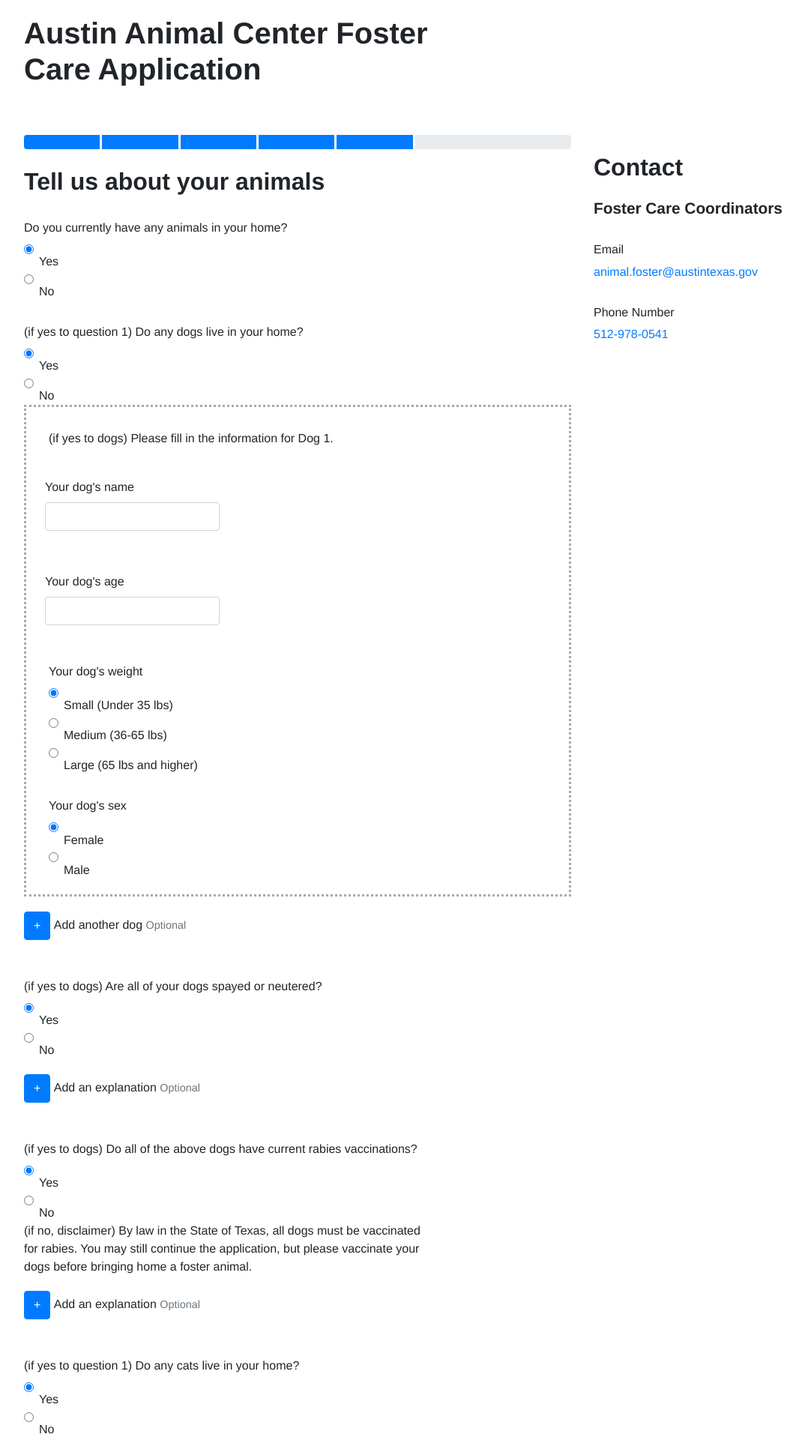
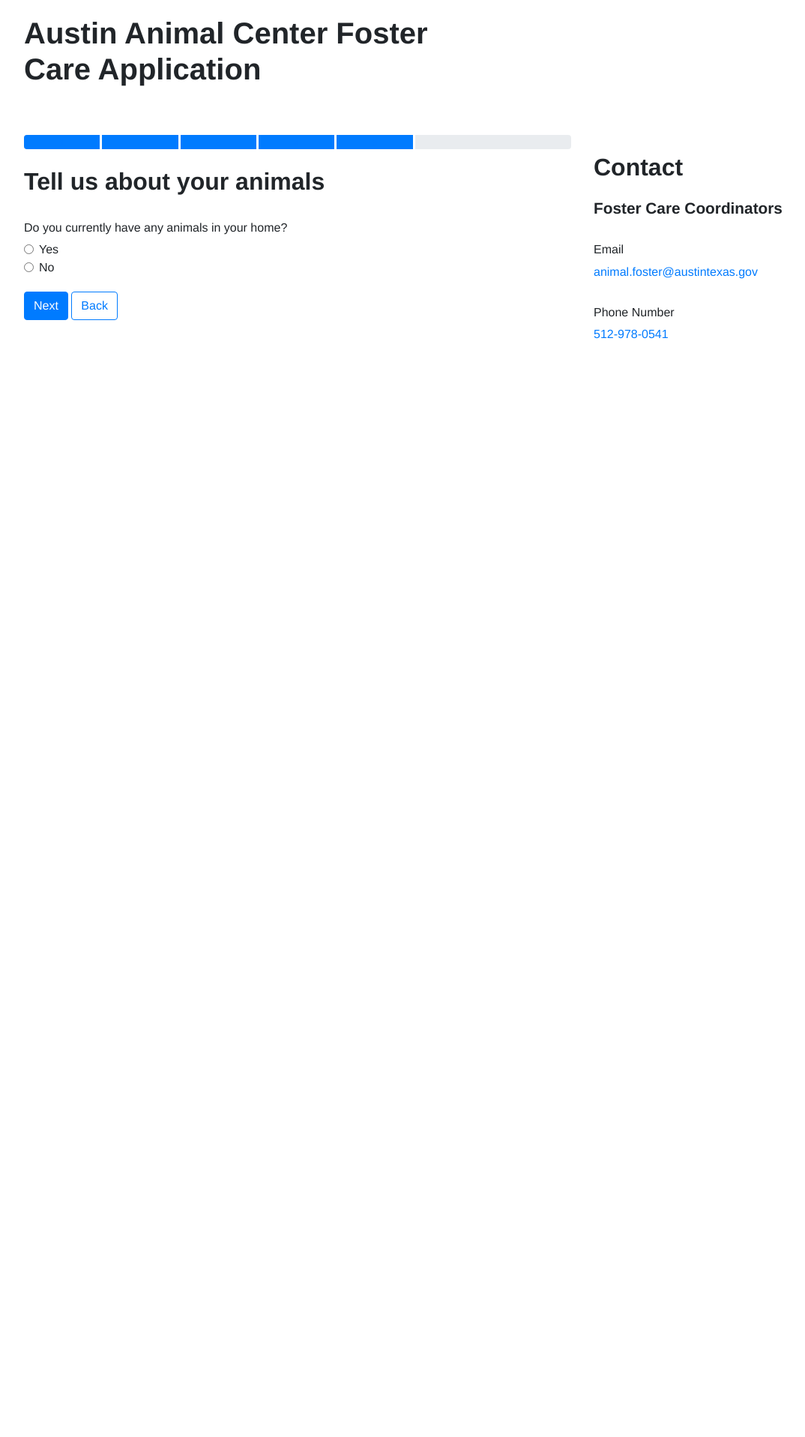
Before and after one commit to cityofaustin/prototypeform, a Jekyll site: the page built from Animal_info.html, in a window 1280 px wide. Shown: the top 1917 px of the page at 75% size, without its empty margins (53-1127 px from the left). Built offline with Jekyll 4.4.1, drawn with Linux system fonts in a browser that asks for light colours; after the commit the page ends 900 px from its top, so only the background shows below that; some of the changed text lies outside the part shown.

Commit message:
Merge remote-tracking branch 'origin/master'
# Conflicts:
#	Animal_info.html

```diff
--- a/Animal_info.html
+++ b/Animal_info.html
@@ -9,12 +9,14 @@
   <div class="progress-bar" role="progressbar" style="width: 14.29%" aria-valuenow="14.29" aria-valuemin="0" aria-valuemax="100"><a href="Home_info.html">4</a></div>
   <div class="progress-bar" role="progressbar" style="width: 14.29%" aria-valuenow="14.29" aria-valuemin="0" aria-valuemax="100"><a href="Animal_info.html">5</a></div>
 </div>
+
 <h2>Tell us about your animals</h2>
+
 <form>
-  <div>
+  <div class="js-have-animals-selection">
     <h5>Do you currently have any animals in your home?</h5>
     <div class="form-check">
-        <input class="form-check-input" type="radio" name="animalsRadios" id="animalsRadios1" value="Yes" checked>
+      <input class="form-check-input" type="radio" name="animalsRadios" id="animalsRadios1" value="Yes">
       <label class="form-check-label" for="animalsRadios1">
       Yes
       </label>
@@ -26,10 +28,13 @@
       </label>
     </div>
   </div>
-  <div>
+
+  <div class="d-none js-have-animals-followup">
+
     <h5>(if yes to question 1) Do any dogs live in your home?</h5>
+    <div class="js-have-dog-selection">
       <div class="form-check">
-          <input class="form-check-input" type="radio" name="dogsRadios" id="dogsRadios1" value="Yes" checked>
+        <input class="form-check-input" type="radio" name="dogsRadios" id="dogsRadios1" value="Yes">
         <label class="form-check-label" for="dogsRadios1">
         Yes
         </label>
@@ -41,8 +46,10 @@
         </label>
       </div>
     </div>
-  <div class="animal-info">
+
+    <div class="animal-info js-have-dog-followup d-none">
       <h5>(if yes to dogs) Please fill in the information for Dog 1.</h5>
+
       <div class="form-row">
         <div class="form-group">
           <label for="inputDog_name">Your dog's name</label>
@@ -57,7 +64,7 @@
       </div>
       <h5>Your dog's weight</h5>
       <div class="form-check">
-          <input class="form-check-input" type="radio" name="Dog_weightRadios" id="Dog_weightRadios1" value="Small (Under 35 lbs)" checked>
+        <input class="form-check-input" type="radio" name="Dog_weightRadios" id="Dog_weightRadios1" value="Small (Under 35 lbs)">
         <label class="form-check-label" for="Dog_weightRadios1">
         Small (Under 35 lbs)
         </label>
@@ -76,7 +83,7 @@
       </div>
       <h5>Your dog's sex</h5>
       <div class="form-check">
-          <input class="form-check-input" type="radio" name="Dog_sexRadios" id="Dog_sexRadios1" value="Female" checked>
+        <input class="form-check-input" type="radio" name="Dog_sexRadios" id="Dog_sexRadios1" value="Female">
         <label class="form-check-label" for="Dog_sexRadios1">
         Female
         </label>
@@ -88,17 +95,18 @@
         </label>
       </div>
     </div>
-  <div>
+
+    <div class="js-have-dog-followup d-none">
       <a class="btn btn-primary" href="#" role="button">+</a>
       <span>Add another dog</span>
       <small id="add_dogHelpInline" class="text-muted">
           Optional
       </small>
     </div>
-  <div>
+    <div class="js-have-dog-followup d-none">
       <h5>(if yes to dogs) Are all of your dogs spayed or neutered?</h5>
       <div class="form-check">
-          <input class="form-check-input" type="radio" name="dog_spayedRadios" id="dog_spayedRadios1" value="Yes" checked>
+        <input class="form-check-input" type="radio" name="dog_spayedRadios" id="dog_spayedRadios1" value="Yes">
         <label class="form-check-label" for="dog_spayedRadios1">
         Yes
         </label>
@@ -109,14 +117,13 @@
         No
         </label>
       </div>
-  </div>
-  <div>
       {% include add_explanation.html %}
     </div>
-  <div>
+    <div class="js-have-dog-followup d-none">
+      <div class="js-dog-rabies-selector">
         <h5>(if yes to dogs) Do all of the above dogs have current rabies vaccinations?</h5>
         <div class="form-check">
-          <input class="form-check-input" type="radio" name="dog_rabiesRadios" id="dog_rabiesRadios1" value="Yes" checked>
+          <input class="form-check-input" type="radio" name="dog_rabiesRadios" id="dog_rabiesRadios1" value="Yes">
           <label class="form-check-label" for="dog_rabiesRadios1">
           Yes
           </label>
@@ -127,17 +134,21 @@
           No
           </label>
         </div>
-      <div>
-        <span>(if no, disclaimer) By law in the State of Texas, all dogs must be vaccinated for rabies. You may still continue the application, but please vaccinate your dogs before bringing home a foster animal.</span>
+      </div>
+      <div class="alert alert-warning d-none js-dog-rabies-alert">
+        <p>(if no, disclaimer) By law in the State of Texas, all dogs must be vaccinated for rabies. You may still continue the application, but please vaccinate your dogs before bringing home a foster animal.</p>
+      </div>
+      {% include add_explanation.html %}
     </div>
   </div>
-  <div>
-      {% include add_explanation.html %}
-  </div>
-  <div>
+
+
+
+  <div class="d-none js-have-animals-followup">
+    <div class="js-have-cat-selection">
       <h5>(if yes to question 1) Do any cats live in your home?</h5>
       <div class="form-check">
-          <input class="form-check-input" type="radio" name="catsRadios" id="catsRadios1" value="Yes" checked>
+        <input class="form-check-input" type="radio" name="catsRadios" id="catsRadios1" value="Yes">
         <label class="form-check-label" for="catsRadios1">
           Yes
         </label>
@@ -149,7 +160,8 @@
         </label>
       </div>
     </div>
-  <div class="animal-info">
+
+    <div class="animal-info d-none js-have-cat-followup">
       <h5>(if yes to cats) Please fill in the information for Cat 1.</h5>
       <div class="form-row">
         <div class="form-group">
@@ -165,7 +177,7 @@
       </div>
       <h5>Your cat's sex</h5>
       <div class="form-check">
-          <input class="form-check-input" type="radio" name="Cat_sexRadios" id="Cat_sexRadios1" value="Female" checked>
+        <input class="form-check-input" type="radio" name="Cat_sexRadios" id="Cat_sexRadios1" value="Female">
         <label class="form-check-label" for="Cat_sexRadios1">
         Female
         </label>
@@ -177,17 +189,17 @@
         </label>
       </div>
     </div>
-  <div>
+    <div class="d-none js-have-cat-followup">
       <a class="btn btn-primary" href="#" role="button">+</a>
       <span>Add another cat</span>
       <small id="add_CatHelpInline" class="text-muted">
         Optional
       </small>
     </div>
-  <div>
+    <div class="d-none js-have-cat-followup">
       <h5>(if yes to cats) Are all of your cats spayed or neutered?</h5>
       <div class="form-check">
-        <input class="form-check-input" type="radio" name="cat_spayedRadios" id="cat_spayedRadios1" value="Yes" checked>
+          <input class="form-check-input" type="radio" name="cat_spayedRadios" id="cat_spayedRadios1" value="Yes">
           <label class="form-check-label" for="cat_spayedRadios1">
           Yes
           </label>
@@ -198,14 +210,14 @@
         No
         </label>
       </div>
-  </div>
-  <div>
       {% include add_explanation.html %}
     </div>
-  <div>
+
+    <div class="d-none js-have-cat-followup">
+      <div class="js-cat-rabies-selector">
         <h5>(if yes to cats) Do all of the above cats have current rabies vaccinations?</h5>
         <div class="form-check">
-          <input class="form-check-input" type="radio" name="cat_rabiesRadios" id="cat_rabiesRadios1" value="Yes" checked>
+          <input class="form-check-input" type="radio" name="cat_rabiesRadios" id="cat_rabiesRadios1" value="Yes">
           <label class="form-check-label" for="cat_rabiesRadios1">
             Yes
           </label>
@@ -216,17 +228,22 @@
             No
           </label>
         </div>
-      <div>
-        <span>(if no, disclaimer) By law in the State of Texas, all cats must be vaccinated for rabies. You may still continue the application, but please vaccinate your cats before bringing home a foster animal.</span>
+      </div>
+      <div class="d-none alert alert-warning js-cat-rabies-alert">
+        <p>
+          (if no, disclaimer) By law in the State of Texas, all cats must be vaccinated for rabies. You may still continue the application, but please vaccinate your cats before bringing home a foster animal.
+        </p>
+      </div>
+      {% include add_explanation.html %}
     </div>
   </div>
-  <div>
-      {% include add_explanation.html %}
-  </div>
-  <div>
+
+
+  <div class="d-none js-have-animals-followup">
+    <div class="js-have-other-selection">
       <h5>(if yes to question 1) Do any other types of animals live in your home?</h5>
       <div class="form-check">
-          <input class="form-check-input" type="radio" name="other_animalsRadios" id="other_animalsRadios1" value="Yes" checked>
+        <input class="form-check-input" type="radio" name="other_animalsRadios" id="other_animalsRadios1" value="Yes">
         <label class="form-check-label" for="other_animalsRadios1">
           Yes
         </label>
@@ -238,19 +255,25 @@
         </label>
       </div>
     </div>
+
+    <div class="js-have-other-followup d-none">
       <div class="form-row">
         <div class="form-group">
           <label for="inputAnimal_types">(if yes to other animals) Please list your other types of animals.</label>
           <textarea class="form-control" id="inputAnimal_types" rows="3" ></textarea>
         </div>
       </div>
-  <div>
+    </div>
+  </div>
+
+  <div class="d-none js-have-animals-followup">
+    <div class="js-seperate-animals-selector">
       <h5>(if yes to 1st animal question) Inside your home, are you able to separate your foster animals from your own animals if needed?</h5>
       <small id="separateHelpBlock" class="form-text text-muted">
         If the foster animal has new vaccinations or becomes ill, they and your animals should be separated for each other's safety and well-being.
       </small>
       <div class="form-check">
-          <input class="form-check-input" type="radio" name="separateRadios" id="separateRadios1" value="Yes" checked>
+          <input class="form-check-input" aria-describedby="separateHelpBlock" type="radio" name="separateRadios" id="separateRadios1" value="Yes" checked>
           <label class="form-check-label" for="separateRadios1">
           Yes
           </label>
@@ -267,13 +290,13 @@
         Maybe
         </label>
       </div>
-      <div>
+    </div>
+    <div class="d-none alert alert-warning js-seperate-animals-alert">
       <span>(If no or maybe, disclaimer) It is important that you have a plan in place to separate foster pets from your pets for their safety and well-being. It can be as simple as keeping them in separate rooms, crates, or using a baby gate as a barrier. Before taking home a foster animal, please consider your options and determine how you could separate the animal if needed.</span>
     </div>
-  </div>
-  <div>
     {% include add_explanation.html %}
   </div>
+
   <a class="btn btn-primary" href="Help_info.html" role="button">Next</a>
   <a class="btn btn-outline-primary" href="Home_info.html" role="button">Back</a>
 </form>
--- a/Yourself_info.html
+++ b/Yourself_info.html
@@ -8,10 +8,10 @@
 </div>
 <h2>Tell us about yourself</h2>
 <form>
-    <div>
+    <div class="js-age-selection">
       <h5>Are you age 18 or older?</h5>
       <div class="form-check">
-          <input class="form-check-input" type="radio" name="applicant_ageRadios" id="applicant_ageRadios1" value="Yes" checked>
+          <input class="form-check-input" type="radio" name="applicant_ageRadios" id="applicant_ageRadios1" value="Yes">
           <label class="form-check-label" for="applicant_ageRadios1">
           Yes
           </label>
@@ -21,13 +21,16 @@
           <label class="form-check-label" for="applicant_ageRadios2">
           No
           </label>
-          <!-- If they choose "no" then send them to a denial screen with the message, "Unfortunately, we cannot accept your application at this time. Please ask a member of your household who is over 18 to apply. If you are applying to fulfill volunteer hours, you can still foster and receive credit even though someone else filled out the application." -->
+          <div class="alert alert-danger d-none js-age-disqualifier-alert" role="alert">
+            <h2>Sorry</h2>
+            <p>Unfortunately, we cannot accept your application at this time. Please ask a member of your household who is over 18 to apply. If you are applying to fulfill volunteer hours, you can still foster and receive credit even though someone else filled out the application.</p>
+          </div>
       </div>
     </div>
-    <div>
+    <div class="js-transportation-selection">
       <h5>We provide all veterinary care at no cost to you. Do you have reliable transportation to bring your foster animal to the Austin Animal Center for veterinary care or in the event of an emergency?</h5>
       <div class="form-check">
-          <input class="form-check-input" type="radio" name="transportationRadios" id="transportationRadios1" value="Yes" checked>
+          <input class="form-check-input" type="radio" name="transportationRadios" id="transportationRadios1" value="Yes">
           <label class="form-check-label" for="transportationRadios1">
           Yes
           </label>
@@ -37,16 +40,18 @@
           <label class="form-check-label" for="transportationRadios2">
           No
           </label>
-          <!-- If they choose "no" then send them to a denial screen with the message, "Unfortunately, we cannot accept your application at this time. Foster animals must receive veterinary care immediately especially in the event of an emergency, or they could experience permanent damage, trauma, or worse, could die. Please reapply if you get reliable transportation. Thank you for helping us ensure the safety of our animals, and if you would like to help in other ways, please visit http://www.austintexas.gov/department/volunteer." -->
+          <div class="alert alert-danger d-none js-transportation-alert" role="alert">
+            <p>Unfortunately, we cannot accept your application at this time. Foster animals must receive veterinary care immediately especially in the event of an emergency, or they could experience permanent damage, trauma, or worse, could die. Please reapply if you get reliable transportation. Thank you for helping us ensure the safety of our animals, and if you would like to help in other ways, please visit <a href="http://www.austintexas.gov/department/volunteer">our volunteer page</a>.</p>
+          </div>
       </div>
     </div>
     <div>
         {% include add_explanation.html %}
     </div>
-    <div>
+    <div class="js-medications-selection">
       <h5>We provide all medications at no cost to you. If necessary, can you come to the Austin Animal Center once a month to pick up heartworm and parasite preventative medications?</h5>
       <div class="form-check">
-          <input class="form-check-input" type="radio" name="medicationRadios" id="medicationRadios1" value="Yes" checked>
+          <input class="form-check-input" type="radio" name="medicationRadios" id="medicationRadios1" value="Yes">
           <label class="form-check-label" for="medicationRadios1">
           Yes
           </label>
@@ -57,17 +62,17 @@
           No
           </label>
       </div>
-      <div>
-        <span>(if no, disclaimer) It is vital that foster animals receive their medication for their health and the health of animals around them. You may continue with the application, but if you cannot retrieve medications you should consider only short term foster periods of two weeks or less.</span>
+      <div class="alert alert-warning d-none js-medications-alert" role="alert">
+        <p>It is vital that foster animals receive their medication for their health and the health of animals around them. You may continue with the application, but if you cannot retrieve medications you should consider only short term foster periods of two weeks or less.</p>
       </div>
     </div>
     <div>
         {% include add_explanation.html %}
     </div>
-    <div>
+    <div class="js-humane-selection">
       <h5>Are you currently fostering for another humane organization?</h5>
       <div class="form-check">
-          <input class="form-check-input" type="radio" name="humaneRadios" id="humaneRadios1" value="Yes" checked>
+          <input class="form-check-input" type="radio" name="humaneRadios" id="humaneRadios1" value="Yes">
           <label class="form-check-label" for="humaneRadios1">
           Yes
           </label>
@@ -78,8 +83,8 @@
           No
           </label>
       </div>
-      <div>
-        <span>(If yes, disclaimer) While we do not ask that you stop supporting other organizations, we do require that when you have one of the Austin Animal Center’s animals in your home, that you do not have foster animals from other organizations at the same time. This is to protect the health, safety, and overall well-being of the animals. If you feel that you have a special circumstance that you would like for us to consider, please let us know.</span>
+      <div class="alert alert-warning d-none js-humane-alert" role="alert">
+        <p>While we do not ask that you stop supporting other organizations, we do require that when you have one of the Austin Animal Center’s animals in your home, that you do not have foster animals from other organizations at the same time. This is to protect the health, safety, and overall well-being of the animals. If you feel that you have a special circumstance that you would like for us to consider, please let us know.</p>
       </div>
     </div>
     <div>
@@ -112,13 +117,13 @@
     <div>
         {% include add_explanation.html %}
     </div>
-    <div>
+    <div class="js-exisiting-animal">
       <h5>Is there already an Austin Animal Center animal you are interested in fostering?</h5>
       <small id="animal_interestedHelpBlock" class="form-text text-muted">
         For example, if you saw one on a Facebook post. This does not guarantee that the animal will be placed with you, but we will take you into consideration.
       </small>
       <div class="form-check">
-          <input class="form-check-input" type="radio" name="animal_interestedRadios" id="animal_interestedRadios1" value="Yes" checked>
+          <input class="form-check-input" type="radio" name="animal_interestedRadios" id="animal_interestedRadios1" value="Yes">
           <label class="form-check-label" for="animal_interestedRadios1">
           Yes
           </label>
@@ -130,11 +135,11 @@
           </label>
       </div>
   </div>
-  <div class="form-row">
-      <div class="form-group col-md-6">
-        <label for="inputAnimal_interested">(If yes) Which animal is it?</label>
-        <input type="text" class="form-control" id="inputAnimal_interested" placeholder=" " aria-describedby="Animal_interestedHelpBlock">
-      </div>
+  <div class="form-row d-none js-exisiting-animal-followup">
+    <div class="form-group col-md-6">
+      <label for="inputAnimal_interested">Which animal is it?</label>
+      <input type="text" class="form-control" id="inputAnimal_interested" placeholder=" " aria-describedby="Animal_interestedHelpBlock">
+    </div>
   </div>
   <a class="btn btn-primary" href="Availability_info.html" role="button">Next</a>
   <a class="btn btn-outline-primary" href="Contact_info.html" role="button">Back</a>
--- a/_includes/add_explanation.html
+++ b/_includes/add_explanation.html
@@ -1,5 +1,8 @@
-<a class="btn btn-primary" href="#" role="button">+</a>
-<span>Add an explanation</span>
-<small id="add_explanationHelpInline" class="text-muted">
+<div class="js-add-explanation">
+  <span class="btn btn-sm btn-outline-primary js-add-explanation-trigger" role="button">+</span>
+  <span>Add an explanation</span>
+  <small id="add_explanationHelpInline" class="text-muted">
     Optional
-</small>
+  </small>
+  <textarea class="d-none js-explanation-field form-control" name="name" rows="8" cols="80"></textarea>
+</div>
--- a/_includes/footer.html
+++ b/_includes/footer.html
@@ -1 +1,2 @@
 <script src="https://code.jquery.com/jquery-3.3.1.min.js" integrity="sha256-FgpCb/KJQlLNfOu91ta32o/NMZxltwRo8QtmkMRdAu8=" crossorigin="anonymous"></script>
+<script src="js/index.js"></script>
--- a/css/main.css
+++ b/css/main.css
@@ -39,10 +39,6 @@
     margin-bottom: 20px;
 }
 
-label {
-    margin-top: 1rem;
-}
-
 span {
     display: inline-block;
 }
--- /dev/null
+++ b/js/index.js
@@ -0,0 +1,117 @@
+$(document).ready(() => {
+
+  var explanationField = (() => {
+    var init = () => {
+      // Add and removes explanation textarea
+      $('.js-add-explanation .js-add-explanation-trigger').on('click', (e) => {
+        $(e.target).closest('.js-add-explanation').find('.js-explanation-field').toggleClass('d-none');
+      });
+    }
+
+    return { init };
+  })();
+
+  // INFO ABOUT YOURSELF PAGE
+  var aboutYourselfPage = (() => {
+    var bindEventHandlers = () => {
+      // This event handler toggles the disqualifier alert for age screening question
+      $('.js-age-selection input').on('change', (e) => {
+        var hideAlert = e.target.value === "Yes";
+        $('.js-age-disqualifier-alert').toggleClass('d-none', hideAlert);
+        // TODO: Disable form if they are disqualified
+      });
+
+      // This event handler toggles the disqualifier alert for reliable transportation
+      // screening question
+      $('.js-transportation-selection input').on('change', (e) => {
+        var hideAlert = e.target.value === "Yes";
+        $('.js-transportation-alert').toggleClass('d-none', hideAlert);
+        // TODO: Disable form if they are disqualified
+      });
+
+      $('.js-medications-selection input').on('change', (e) => {
+        var hideAlert = e.target.value === "Yes";
+        $('.js-medications-alert').toggleClass('d-none', hideAlert);
+      });
+
+      $('.js-humane-selection input').on('change', (e) => {
+        var hideAlert = e.target.value === "No";
+        $('.js-humane-alert').toggleClass('d-none', hideAlert);
+      });
+
+      $('.js-exisiting-animal input').on('change', (e) => {
+        var hideFollowup = e.target.value === "No";
+        $('.js-exisiting-animal-followup').toggleClass('d-none', hideFollowup);
+      });
+    }
+
+    return {
+      bindEventHandlers
+    }
+  })();
+
+  // INFO ABOUT YOUR AVAILABILITY PAGE
+  var aboutAvailabilityPage = (() => {
+    var bindEventHandlers = () => {
+      $('.js-left-alone-selection').on('change', (e) => {
+        $('.js-left-alone-alert').removeClass('d-none');
+
+        var alertText = $(e.target).siblings('.js-selection-alert-text').text();
+        $('.js-left-alone-alert').text(alertText);
+      })
+    }
+
+    return {
+      bindEventHandlers
+    }
+  })();
+
+  // INFO ABOUT YOUR ANIMALS PAGE
+  var aboutAnimalsPage = (() => {
+    var bindEventHandlers = () => {
+      $('.js-have-animals-selection input').on('change', (e) => {
+        var hideFollowup = e.target.value === 'No';
+        $('.js-have-animals-followup').toggleClass('d-none', hideFollowup);
+      })
+
+      $('.js-have-dog-selection input').on('change', (e) => {
+        var hideFollowup = e.target.value === 'No';
+        $('.js-have-dog-followup').toggleClass('d-none', hideFollowup);
+      })
+
+      $('.js-have-cat-selection input').on('change', (e) => {
+        var hideFollowup = e.target.value === 'No';
+        $('.js-have-cat-followup').toggleClass('d-none', hideFollowup);
+      })
+
+      $('.js-have-other-selection input').on('change', (e) => {
+        var hideFollowup = e.target.value === 'No';
+        $('.js-have-other-followup').toggleClass('d-none', hideFollowup);
+      })
+
+      $('.js-dog-rabies-selector input').on('change', (e) => {
+        var hideAlert = e.target.value === 'Yes';
+        $('.js-dog-rabies-alert').toggleClass('d-none', hideAlert);
+      })
+
+      $('.js-cat-rabies-selector input').on('change', (e) => {
+        var hideAlert = e.target.value === 'Yes';
+        $('.js-cat-rabies-alert').toggleClass('d-none', hideAlert);
+      })
+
+      $('.js-seperate-animals-selector input').on('change', (e) => {
+        var hideAlert = e.target.value === 'Yes';
+        $('.js-seperate-animals-alert').toggleClass('d-none', hideAlert);
+      })
+    }
+
+    return {
+      bindEventHandlers
+    }
+  })();
+
+  explanationField.init();
+  aboutYourselfPage.bindEventHandlers();
+  aboutAvailabilityPage.bindEventHandlers();
+  aboutAnimalsPage.bindEventHandlers();
+});
```
Also changed, not shown: Availability_info.html (+16 -16 lines). Lines whose indentation alone changed are shown as unchanged.
